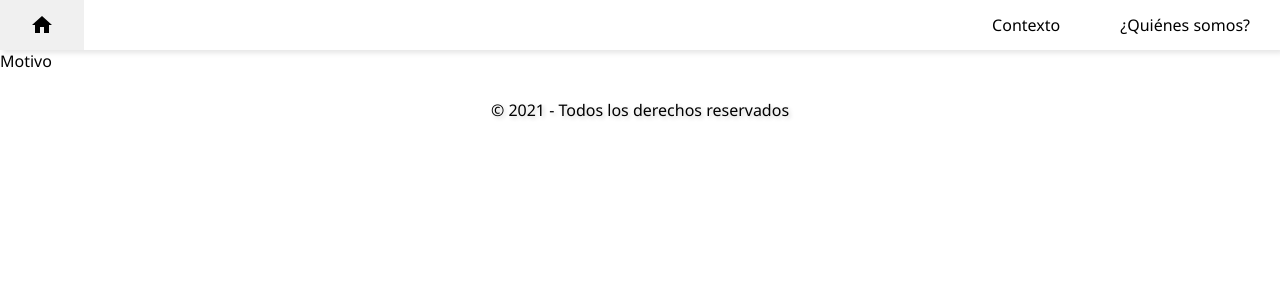
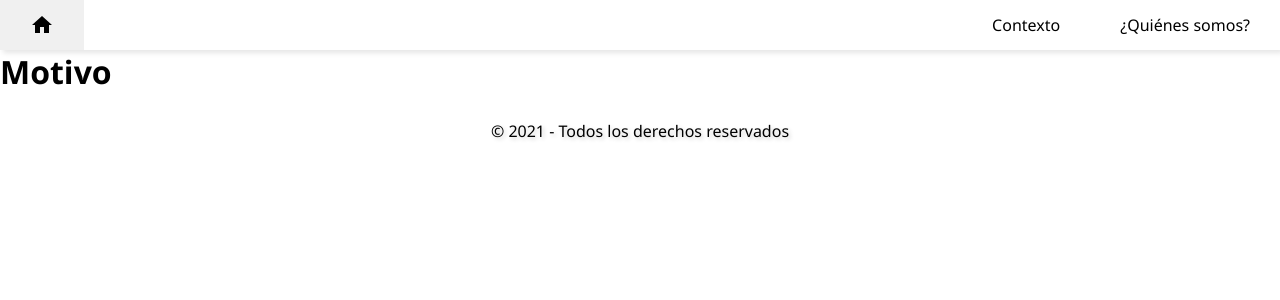
Before and after one commit to BetoPD/Dashboard, a React (Create React App) app: page /motivo in a window 1280 px wide. Shown: the top 300 px of the page. Built offline with nearby package versions, Linux system fonts and the light colour scheme.

Commit message:
Update dependencies and add new components

```diff
--- a/package.json
+++ b/package.json
@@ -16,6 +16,7 @@
     "react": "^18.3.1",
     "react-chartjs-2": "^5.2.0",
     "react-dom": "^18.3.1",
+    "react-helmet": "^6.1.0",
     "react-hot-toast": "^2.4.1",
     "react-redux": "^9.1.1",
     "react-router-dom": "^6.23.0",
--- a/public/index.html
+++ b/public/index.html
@@ -2,7 +2,7 @@
 <html lang="en">
   <head>
     <meta charset="utf-8" />
-    <link rel="icon" href="%PUBLIC_URL%/favicon.ico" />
+    <link rel="icon" href="%PUBLIC_URL%/covid19.ico" />
     <meta name="viewport" content="width=device-width, initial-scale=1" />
     <meta name="theme-color" content="#000000" />
     <meta
--- a/src/components/Dashboard.jsx
+++ b/src/components/Dashboard.jsx
@@ -7,9 +7,12 @@ import {
   useGetProfesionesMasAfectadasQuery,
 } from '../redux/api/patientsApi';
 import PieChart from './PieChart';
+import { Helmet } from 'react-helmet';
 
 export default function Dashboard() {
   return (
+    <>
+      <Helmet title="Dashboard" />
       <main className="container">
         <div className="item">
           <BarChart
@@ -46,5 +49,6 @@ export default function Dashboard() {
         <div className="item">5</div>
         <div className="item">6</div>
       </main>
+    </>
   );
 }
--- a/src/components/Motivo.jsx
+++ b/src/components/Motivo.jsx
@@ -1,7 +1,13 @@
-import React from 'react'
+import React from 'react';
+import { Helmet } from 'react-helmet';
 
 export default function Motivo() {
   return (
-    <div>Motivo</div>
-  )
+    <>
+      <Helmet title="Motivo" />
+      <main>
+        <h1>Motivo</h1>
+      </main>
+    </>
+  );
 }
--- a/src/components/Nosotros.jsx
+++ b/src/components/Nosotros.jsx
@@ -1,7 +1,10 @@
 import React from 'react';
+import { Helmet } from 'react-helmet';
 
 export default function Nosotros() {
   return (
+    <>
+      <Helmet title="Nosotros" />
       <main>
         <h1>Oscar Cueto Farley</h1>
         <p>....</p>
@@ -10,5 +13,6 @@ export default function Nosotros() {
         <h1>Humberto Ángel Plata Durán</h1>
         <p>....</p>
       </main>
+    </>
   );
 }
--- a/src/components/PieChart.jsx
+++ b/src/components/PieChart.jsx
@@ -9,6 +9,8 @@ ChartJS.register({
   Legend,
   ArcElement,
 });
+
+ChartJS.responsive = true;
 
 export default function PieChart({ query, labelName, label, title }) {
   const { data, isLoading, isError, error } = query();
--- a/src/index.js
+++ b/src/index.js
@@ -4,7 +4,6 @@ import './index.css';
 import App from './App';
 import { Provider } from 'react-redux';
 import store from './redux/store';
-
 import '@fontsource/roboto/300.css';
 import '@fontsource/roboto/400.css';
 import '@fontsource/roboto/500.css';
```
Also changed, not shown: 2 other files (tests, documents, lock files or other folders). Lines whose indentation alone changed are shown as unchanged.
